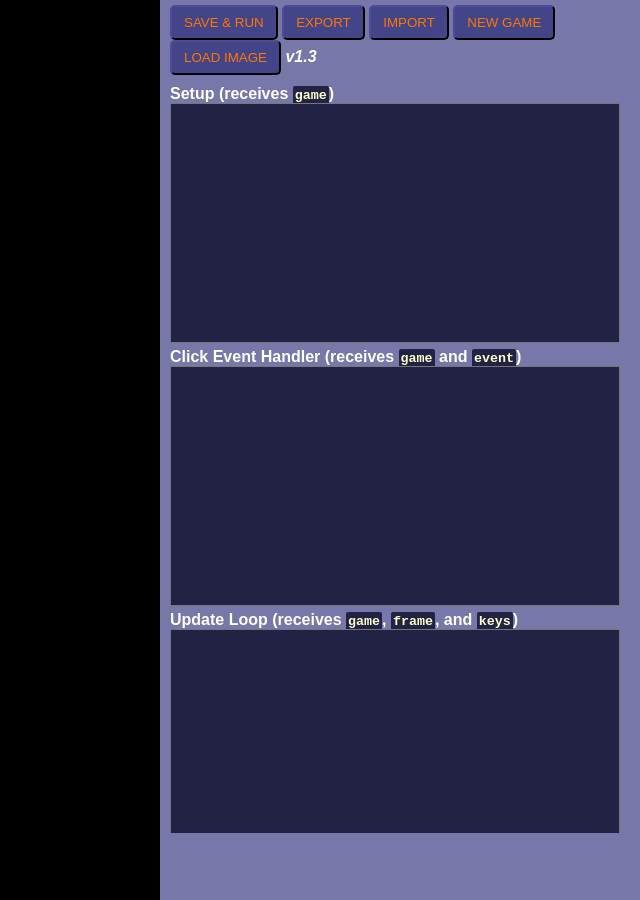
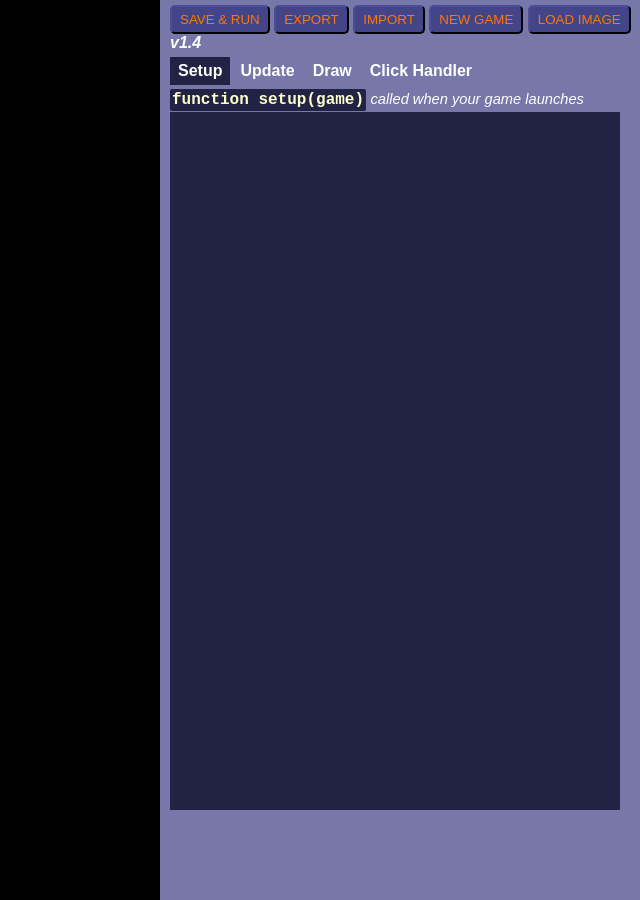
Before and after one commit to thelunchbox/html-game-builder, a website: page index.html in a window 1280 px wide. Shown: the whole page, without its empty margins (640-1280 px from the left). Drawn offline with Linux system fonts and the light colour scheme.

Commit message:
some more editor updates

```diff
--- a/index.html
+++ b/index.html
@@ -9,6 +9,7 @@
       color: #fff;
       font-weight: bold;
       font-family: Arial, Helvetica, sans-serif;
+      user-select: none;
     }
 
     #canvas-container {
@@ -31,10 +32,10 @@
     ::-webkit-scrollbar-thumb {
       border-radius: 10px;
       -webkit-box-shadow: inset 0 0 6px rgba(0, 0, 0, 0.5);
-      background-color:rgba(32, 32, 64, 0.3)
+      background-color: rgba(32, 32, 64, 0.3)
     }
 
-    ::-webkit-resizer  {
+    ::-webkit-resizer {
       background-color: #224;
     }
 
@@ -48,17 +49,21 @@
     }
 
     #code-container textarea {
-      height: 30vh;
+      height: calc(100vh - 100px);
       width: calc(100vw - 830px);
       background-color: #224;
       color: #ffc;
-      outline-color: #f90;
+      outline: none;
+      border: none;
+      padding-left: 5px;
+      user-select: unset;
+      margin-top: 3px;
     }
 
     #code-container span {
       background-color: #224;
       color: #ffc;
-      font-size: 10pt;
+      font-size: 12pt;
       border-radius: 2px;
       font-family: 'Courier New', Courier, monospace;
       padding: 2px;
@@ -95,10 +100,11 @@
     button {
       background: #448;
       color: #f70;
-      padding: 8px 12px;
+      padding: 5px 8px;
       border-color: #224;
       outline: none;
       border-radius: 5px;
+      cursor: pointer;
     }
 
     button:hover {
@@ -109,7 +115,7 @@
       position: absolute;
       z-index: 999;
       background: #77a;
-      box-shadow:rgba(0, 0, 0, 0.3) 3px 3px 10px 10px;
+      box-shadow: rgba(0, 0, 0, 0.3) 3px 3px 10px 10px;
       height: 200px;
       width: 500px;
       top: -250px;
@@ -124,7 +130,7 @@
       top: 0px;
     }
 
-    #image-loader > div {
+    #image-loader>div {
       margin-bottom: 10px;
     }
 
@@ -136,6 +142,27 @@
     #image-loader #url-section.show,
     #image-loader #local-section.show {
       display: block;
+    }
+
+    .tabs {
+      width: 100%;
+      margin-bottom: 5px;
+      display: flex;
+    }
+
+    .tabs>div {
+      margin-right: 2px;
+      cursor: pointer;
+      background-color: #77a;
+      padding: 5px 8px;
+    }
+
+    .tabs>div:hover {
+      background-color: #448;
+    }
+
+    .tabs>div.active {
+      background-color: #224;
     }
   </style>
   <script type="text/javascript" src="./render.js"></script>
@@ -153,32 +180,34 @@
         <button onclick="importGame()">IMPORT</button>
         <button onclick="newGame()">NEW GAME</button>
         <button onclick="loadImage()">LOAD IMAGE</button>
-        <i>v1.3</i>
+        <i>v1.4</i>
       </div>
       <div id="code-blocks">
-        <div>
-          <div class="code-header" onclick="toggle(event, 'setup-code')">
-            Setup (receives <span>game</span>)
-          </div>
+        <div class="tabs">
+          <div id="setup-tab" onclick="showTab(event, 'setup')">Setup</div>
+          <div id="update-tab" onclick="showTab(event, 'update')">Update</div>
+          <div id="draw-tab" onclick="showTab(event, 'draw')">Draw</div>
+          <div id="click-tab" onclick="showTab(event, 'click')">Click Handler</div>
+        </div>
+        <div id="setup-block">
+          <span>function setup(game)</span>
+          <i style="font-size: 11pt; font-weight: 100;">called when your game launches</i>
           <textarea onkeydown="editorKeydown(event)" onkeyup="event.stopPropagation()" id="setup-code"></textarea>
         </div>
-        <div>
-          <div class="code-header" onclick="toggle(event, 'click-code')">
-            Click Event Handler (receives <span>game</span> and <span>event</span>)
-          </div>
-          <textarea onkeydown="editorKeydown(event)" onkeyup="event.stopPropagation()" id="click-code"></textarea>
-        </div>
-        <div>
-          <div class="code-header" onclick="toggle(event, 'update-code')">
-            Update Loop (receives <span>game</span>, <span>frame</span>, and <span>keys</span>)
-          </div>
+        <div id="update-block">
+          <span>function update(game, frame, keys)</span>
+          <i style="font-size: 11pt; font-weight: 100;">called every 30ms to run your game</i>
           <textarea onkeydown="editorKeydown(event)" onkeyup="event.stopPropagation()" id="update-code"></textarea>
         </div>
-        <div>
-          <div class="code-header" onclick="toggle(event, 'draw-code')">
-            Draw Loop (receives <span>game</span>, <span>images</span>, <span>frame</span>, <span>context</span>, and <span>canvas</span>)
-          </div>
+        <div id="draw-block">
+          <span>function draw(game, images, frame, context, canvas)</span>
+          <i style="font-size: 11pt; font-weight: 100;">called when your game needs to render, resets the canvas</i>
           <textarea onkeydown="editorKeydown(event)" onkeyup="event.stopPropagation()" id="draw-code"></textarea>
+        </div>
+        <div id="click-block">
+          <span>function handleClick(game, event)</span>
+          <i style="font-size: 11pt; font-weight: 100;">called whenever the canvas is clicked</i>
+          <textarea onkeydown="editorKeydown(event)" onkeyup="event.stopPropagation()" id="click-code"></textarea>
         </div>
       </div>
       <div id="image-loader">
@@ -199,7 +228,7 @@
         </div>
         <div id="local-section">
           Image Filepath
-          <input id="image-filepath" type="file" onchange="readImageFile(event)"/>
+          <input id="image-filepath" type="file" onchange="readImageFile(event)" />
         </div>
         <div>
           <button onclick="doLoadImage()">OK</button>
@@ -220,6 +249,9 @@
     restoreText('update-code');
     restoreText('draw-code');
     restoreImages();
+
+    const loadedTab = window.localStorage.getItem('selected-tab') || 'setup';
+    showTab({ target: document.getElementById(`${loadedTab}-tab`) }, loadedTab);
     saveRun();
   </script>
 </body>
--- a/index.js
+++ b/index.js
@@ -165,9 +165,18 @@ function cancelLoadImage() {
   document.getElementById('image-loader').classList.remove('show');
 }
 
-function toggle(event, key) {
-  event.target.classList.toggle('hidden');
-  document.getElementById(key).classList.toggle('hide');
+const TABS = ['setup', 'update', 'draw', 'click'];
+
+function showTab(event, key) {
+  const tab = event.target;
+  const parent = tab.parentElement;
+  const children = Array.from(parent.children);
+  children.forEach(c => c.classList.remove('active'));
+  tab.classList.add('active');
+  TABS.forEach(TAB => {
+    document.getElementById(`${TAB}-block`).style.display = TAB === key ? 'block' : 'none';
+  });
+  window.localStorage.setItem('selected-tab', key);
 }
 
 function restoreText(key) {
```
